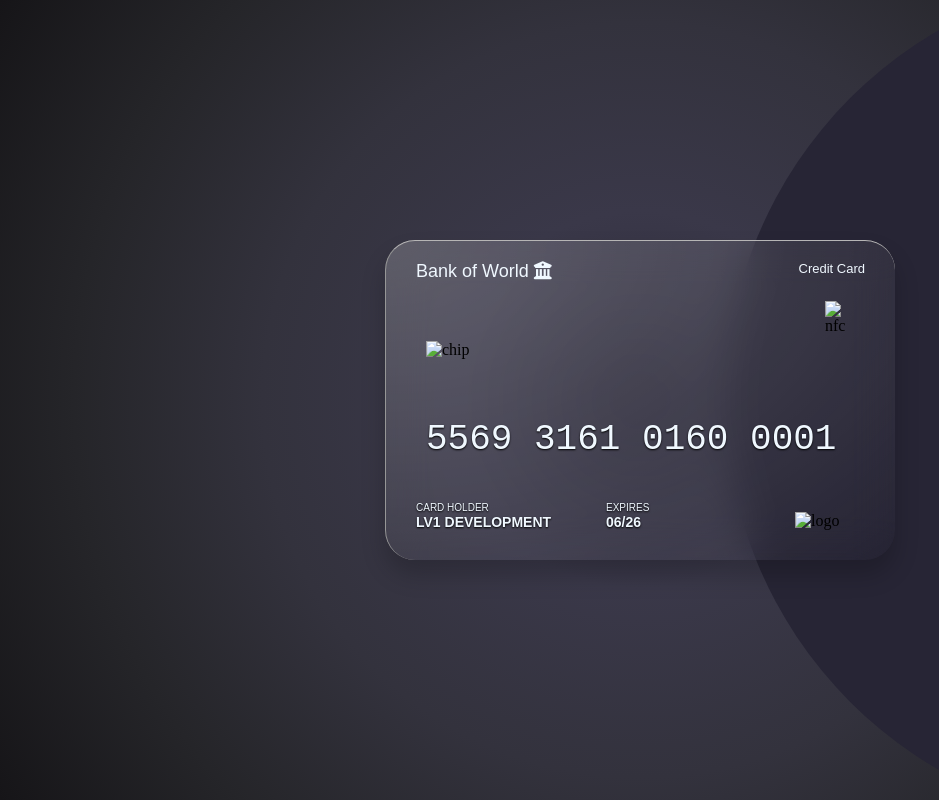
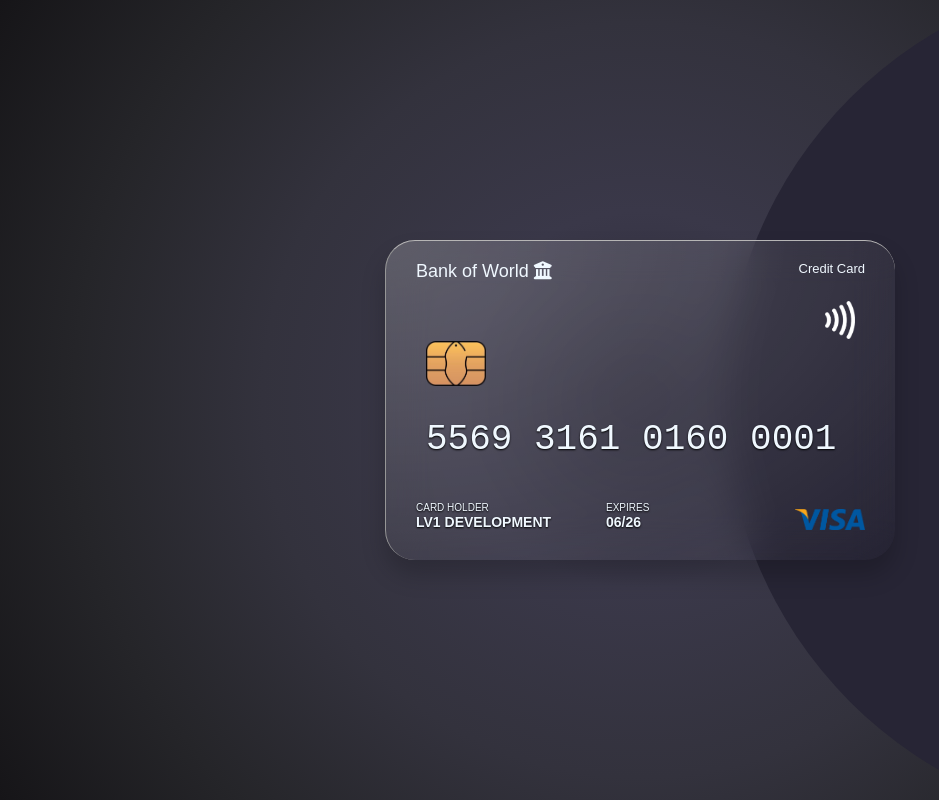
Before and after one commit to LV1Dev/creditcard_web, a plain HTML site: page index.html in a window 1280 px wide. Shown: the whole page, without its empty margins (0-939 px from the left). Drawn offline with Linux system fonts and the light colour scheme.

Commit message:
Update index.html

```diff
--- a/index.html
+++ b/index.html
@@ -12,12 +12,12 @@
     <div class="card">
         <h3 class="bank">Bank of World <i class="fa-solid fa-building-columns"></i></h3>
         <h3 class="credit">Credit Card</h3>
-        <img src="img/chip.png" alt="chip" class="chip">
-        <img src="img/contactless.png" alt="nfc" class="nfc">
+        <img src="chip.png" alt="chip" class="chip">
+        <img src="contactless.png" alt="nfc" class="nfc">
         <h3 class="number">5569 3161 0160 0001</h3>
         <h5 class="holder"><span>Card holder</span><br>LV1 DEVELOPMENT</h5>
         <h5 class="valid"><span>EXPIRES</span><br>06/26</h5>
-        <img src="img/visa.png" alt="logo" class="logo">
+        <img src="visa.png" alt="logo" class="logo">
     </div>
     <script src="https://kit.fontawesome.com/7c8801c017.js" crossorigin="anonymous"></script>
 </body>
```
